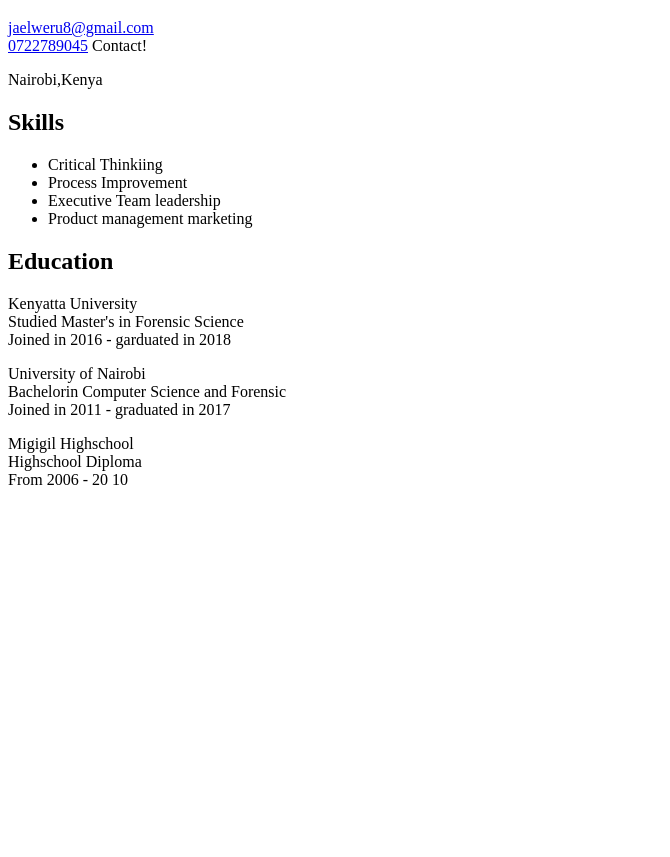
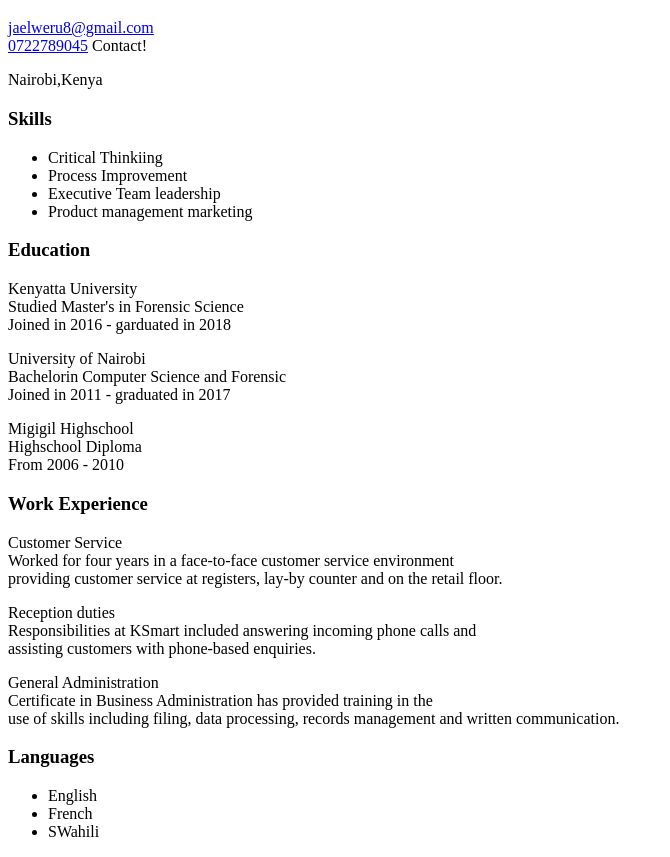
Before and after one commit to 2BWeru/Resume, a plain HTML site: page index.html in a window 1280 px wide. Shown: the part 377-1234 px from the top of the page, without its empty margins (0-670 px from the left). Before the commit the page ends 882 px from the top, so only its background shows below. Drawn offline with Linux system fonts and the light colour scheme.

Commit message:
add elements to html file

```diff
--- a/index.html
+++ b/index.html
@@ -18,7 +18,7 @@
     </header>
     <aside>
         <Div class="aside_box">
-             <h2>Skills</h2>
+             <h3>Skills</h3>
              <ul>
                  <li>Critical Thinkiing</li>
                  <li>Process Improvement</li>
@@ -27,7 +27,7 @@
              </ul>
         </Div>
         <Div class="education">
-            <h2>Education</h2>
+            <h3>Education</h3>
             <p>Kenyatta University<br>
                 Studied Master's in Forensic Science<br>
                 Joined in 2016 - garduated in 2018</p>
@@ -37,10 +37,35 @@
             </p>
             <p>Migigil Highschool<br>
                 Highschool Diploma<br>
-                From 2006 - 20 10
+                From 2006 - 2010
             </p>
         </Div>
+    </aside>
+    <main>
+        <section class="section1">
+            <div><h3>Work Experience</h3>
+                <p>
+                 <span id="Work">Customer Service</span><br>
+                Worked for four years in a face-to-face customer service environment<br>
+                providing customer service at registers, lay-by counter and on the retail floor. </p>
+                <p>
+                 <span id="Work">Reception duties</span><br>
+                Responsibilities at KSmart included answering incoming phone calls and <br>
+                assisting customers with phone-based enquiries. </p>
+                <p>
+                    <span id="Work">General Administration</span><br>
+                Certificate  in Business Administration has provided training in the <br>
+                use of skills including filing, data processing, records management and written communication. </p>
+            </div>
+            <div class="lang">
+                <h3>Languages</h3>
+                <ul><li>English</li>
+                    <li>French</li>
+                    <li>SWahili</li>
+                </ul>
+            </div>
+        </section>
+    </main>
 
-    </aside>
 </body>
 </html>
```
